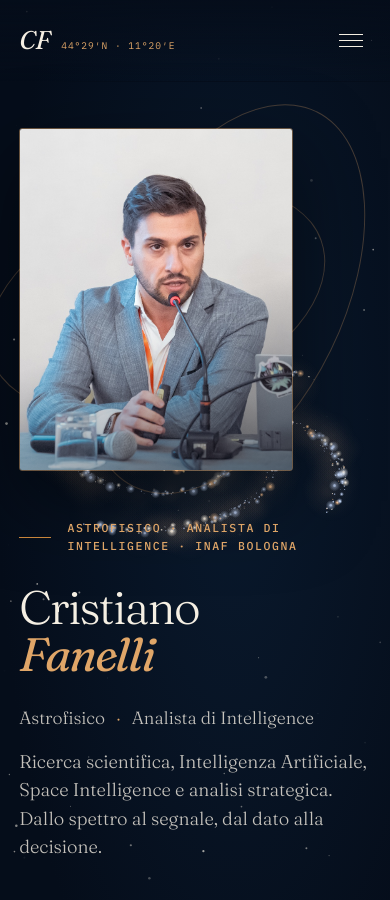
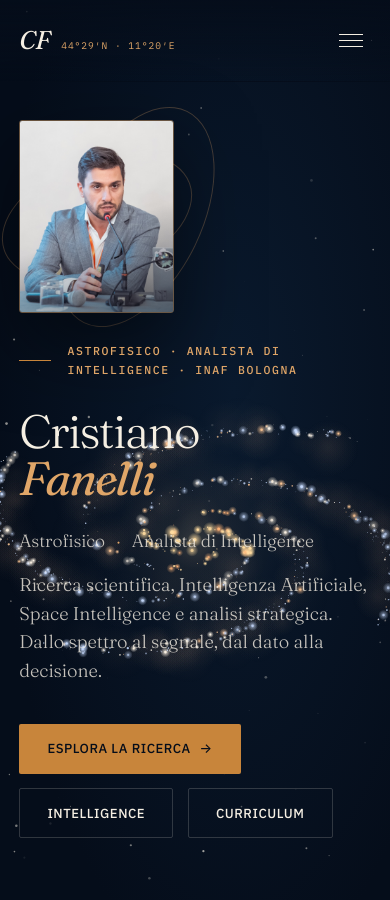
Before and after one commit to CrisWat/CrisWat.github.io, a Jekyll site: the page built from index.html, in a window 390 px wide and 900 px high. Built offline with Jekyll 4.4.1, drawn with Linux system fonts in a browser that asks for light colours.

Commit message:
Mobile: galassia visibile nell'hero (foto ridotta, layout ancorato in alto)
Co-Authored-By: Claude Opus 4.8 <noreply@anthropic.com>
Claude-Session: https://claude.ai/code/session_0191Sdszieje57rUcXroB4RG

```diff
--- a/assets/css/main.css
+++ b/assets/css/main.css
@@ -1493,14 +1493,16 @@ button:focus-visible {
 
     .hero-grid {
         grid-template-columns: 1fr;
-        gap: 3rem;
-        padding-top: 8rem;
+        align-content: start;
+        gap: 1.8rem;
+        padding-top: 7.5rem;
+        padding-bottom: 9rem;
         text-align: left;
     }
 
     .hero-visual {
         order: -1;
-        width: min(78%, 300px);
+        width: min(44%, 168px);
         justify-self: start;
     }
 
--- a/assets/js/galaxy.js
+++ b/assets/js/galaxy.js
@@ -41,6 +41,11 @@
             cx = window.innerWidth / 2;
             cy = window.innerHeight / 2;
             scale = Math.min(window.innerWidth, window.innerHeight) * 0.45;
+            if (window.innerWidth < 768) {
+                // su smartphone: galassia più ampia e centrata nello spazio libero sotto il contenuto
+                cy = window.innerHeight * 0.6;
+                scale = window.innerWidth * 0.62;
+            }
         }
 
         function createStar() {
```
